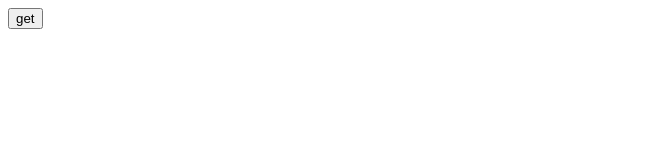
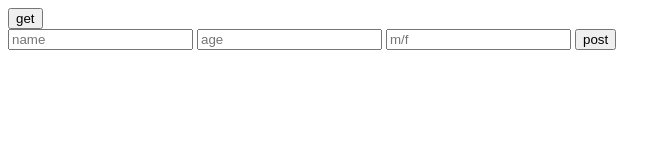
Before and after one commit to Rlss91/rt_morning_23012023_thebestserver, a website: page public/axios example.html in a window 1280 px wide. Shown: the whole page, without its empty margins (0-671 px from the left). Drawn offline with nearby package versions, Linux system fonts and the light colour scheme.

Commit message:
axios post

```diff
--- a/public/axios example.html
+++ b/public/axios example.html
@@ -12,7 +12,29 @@
       <button onclick="sendAjaxGetRequest()">get</button>
       <div id="images"></div>
     </div>
+    <div>
+      <input type="text" id="postName" placeholder="name" />
+      <input type="number" id="postAge" placeholder="age" />
+      <input type="text" id="postGender" placeholder="m/f" />
+      <button onclick="sendAjaxPostRequest()">post</button>
+    </div>
     <script>
+      const sendAjaxPostRequest = async () => {
+        try {
+          const { data } = await axios.post(
+            "http://localhost:3000/api/list/newuser",
+            {
+              name: document.getElementById("postName").value,
+              age: document.getElementById("postAge").value,
+              gender: document.getElementById("postGender").value,
+            }
+          );
+          console.log(data);
+          //const response = await axios.post....
+          //const data = response.data
+        } catch (err) {}
+      };
+
       const sendAjaxGetRequest = async () => {
         let str = "";
         try {
```
